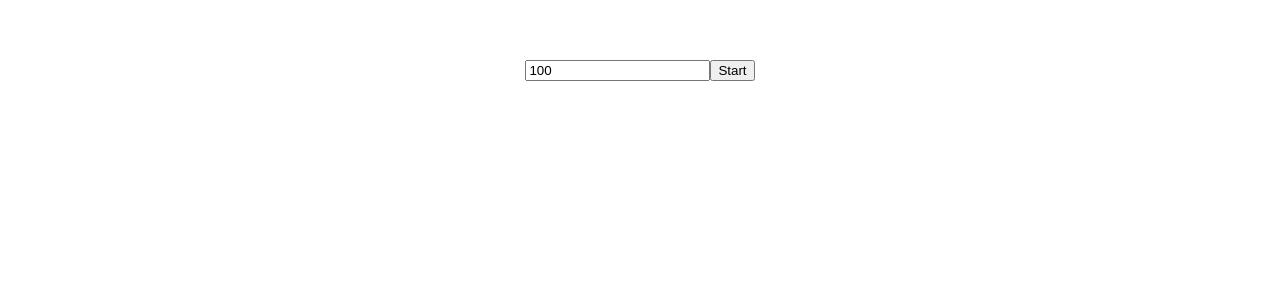
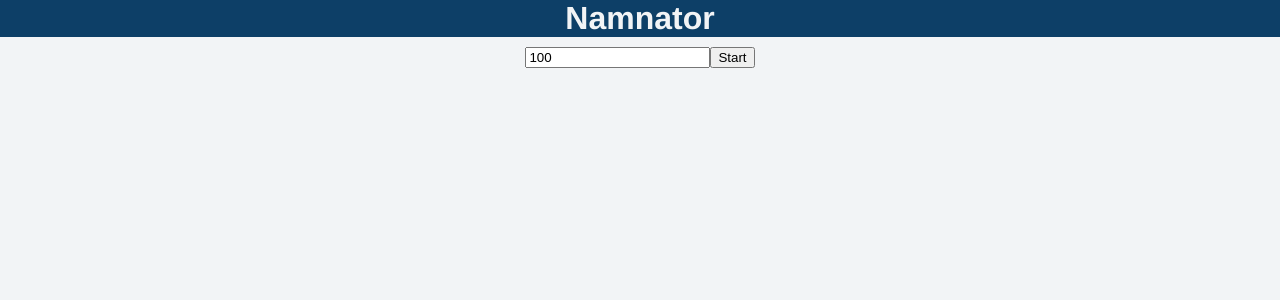
Before and after one commit to ishi720/numnator, a Vue app: page / in a window 1280 px wide. Shown: the top 300 px of the page. Built offline with nearby package versions, Linux system fonts and the light colour scheme.

Commit message:
ヘッダーの作成

```diff
--- a/src/App.vue
+++ b/src/App.vue
@@ -1,11 +1,13 @@
 <template>
   <div id="app">
+    <HeaderItem />
     <input type="number" v-model.number="upperRange">
     <button @click="initialize">Start</button>
   </div>
 </template>
 
 <script>
+import HeaderItem from './components/HeaderItem.vue';
 import {Numnator} from './js/numnator';
 
 export default {
@@ -14,6 +16,9 @@ export default {
     return {
       upperRange: 100
     };
+  },
+  components: {
+    HeaderItem
   },
   methods: {
     initialize() {
@@ -48,12 +53,19 @@ export default {
 </script>
 
 <style>
+body {
+  margin: 0;
+  background-color: #f2f4f6;
+}
+
 #app {
   font-family: 'Avenir', Helvetica, Arial, sans-serif;
   -webkit-font-smoothing: antialiased;
   -moz-osx-font-smoothing: grayscale;
   text-align: center;
-  color: #2c3e50;
-  margin-top: 60px;
+  /*
+  #1ee3cf;
+  #6b48ff;
+  */
 }
 </style>
--- /dev/null
+++ b/src/components/HeaderItem.vue
@@ -0,0 +1,21 @@
+<template>
+  <header id="header">
+    <h1>Namnator</h1>
+  </header>
+</template>
+
+<script>
+export default {
+  name: 'HeaderItem'
+}
+</script>
+
+<style scoped>
+header {
+  background-color: #0d3f67;
+  color: #f2f4f6;
+}
+h1 {
+  margin: 0 0 10px 0;
+}
+</style>
```
